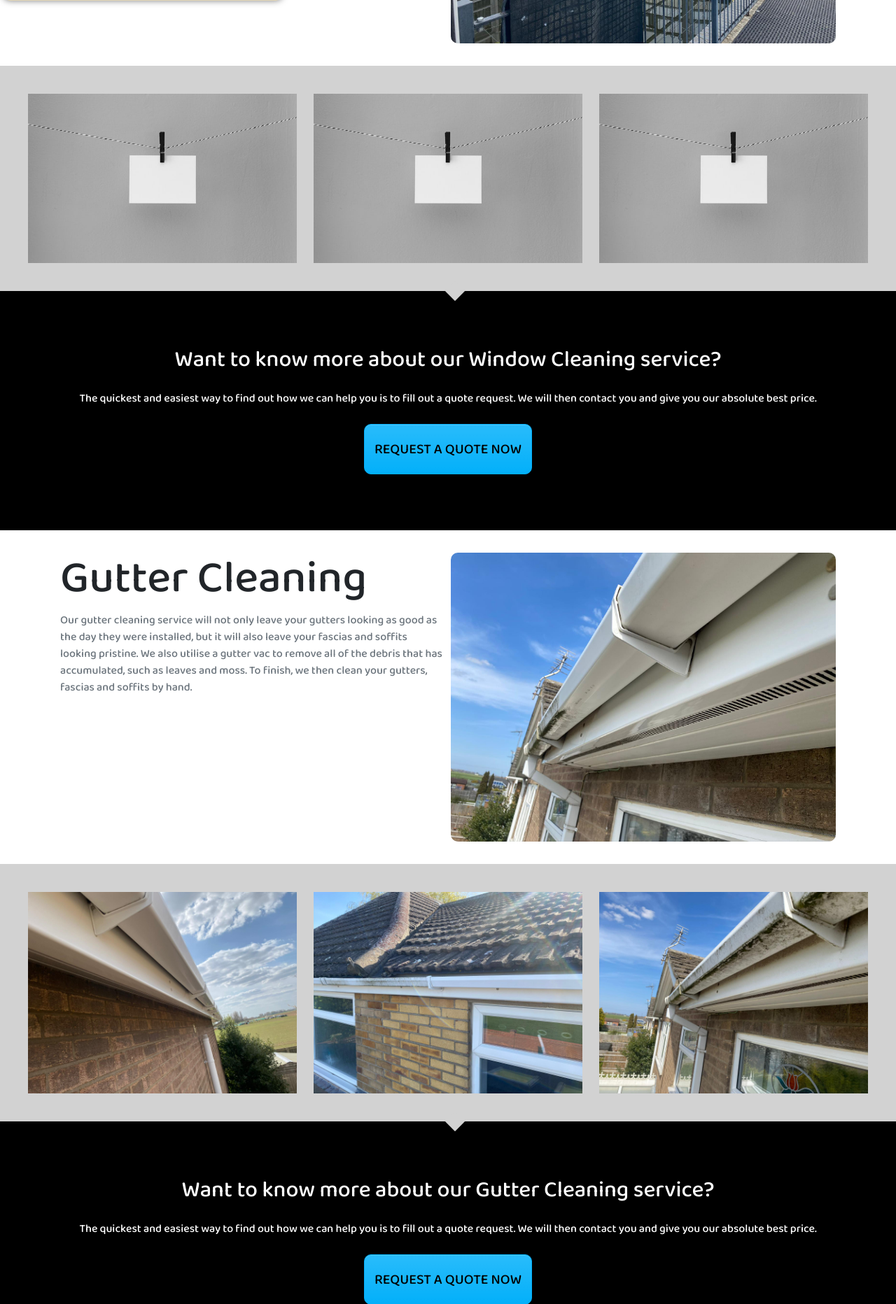
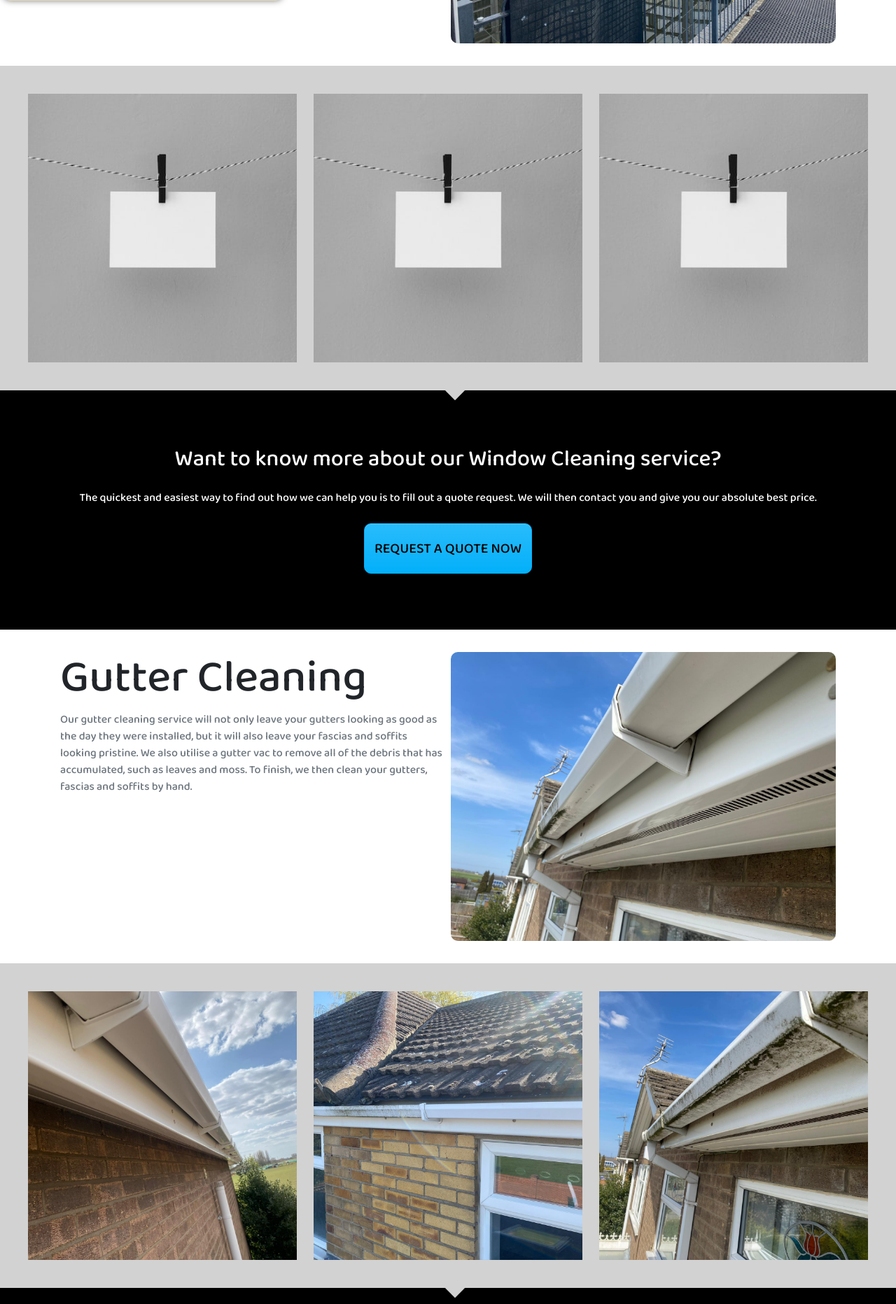
Before and after one commit to pmedia84/bwc, a PHP site: page /services in a window 1280 px wide. Shown: the part 795-2659 px from the top of the page at 70% size. Run offline with PHP 8.4, Linux system fonts and the light colour scheme; some libraries are stand-ins or nearby versions.

Commit message:
img settings on service page

```diff
--- a/scss/components/_cards.scss
+++ b/scss/components/_cards.scss
@@ -144,16 +144,26 @@
 
 ////////
 
-//Services image grid, displays 3 images below the service feature
+/////Services image grid, displays 3 images below the service feature
 
 .services-img-grid{
     display: grid;
     gap: $spacer-3;
     padding: $spacer-5;
+    justify-items: center;
     @media(min-width:$md){
         grid-template-columns: 1fr 1fr 1fr;
     }
+
+}
+//wrap images in this to keep the aspect ratio of images the same size regardless if teh images are portrait or landscape
+.img-wrapper{
+    aspect-ratio: 1/1;
+    max-height: 500px;
     img{
         height: 100%;
+        object-fit: cover;
+
     }
 }
+//////////////////////////////////////////////
--- a/services.php
+++ b/services.php
@@ -46,9 +46,9 @@
                 </div>
             </div>
             <div class="services-img-grid container-fw bg-tertiary-col-v2 py-4">
-                <img src="./assets/img/placeholder.jpg" alt="">
-                <img src="./assets/img/placeholder.jpg" alt="">
-                <img src="./assets/img/placeholder.jpg" alt="">
+                <div class="img-wrapper"><img src="./assets/img/placeholder.jpg" alt=""></div>
+                <div class="img-wrapper"><img src="./assets/img/placeholder.jpg" alt=""></div>
+                <div class="img-wrapper"><img src="./assets/img/placeholder.jpg" alt=""></div>
             </div>
             <div class="container-fw">
                 <div class="cta-fw">
@@ -70,9 +70,9 @@
                 </div>
             </div>
             <div class="services-img-grid container-fw bg-tertiary-col-v2 py-4">
-                <img src="./assets/img/services/gutter-cleaning1.jpg" alt="">
-                <img src="./assets/img/services/gutter-cleaning2.jpg" alt="">
-                <img src="./assets/img/services/gutter-cleaning3.jpg" alt="">
+                <div class="img-wrapper"><img src="./assets/img/services/gutter-cleaning1.jpg" alt=""></div>
+                <div class="img-wrapper"><img src="./assets/img/services/gutter-cleaning2.jpg" alt=""></div>
+                <div class="img-wrapper"><img src="./assets/img/services/gutter-cleaning3.jpg" alt=""></div>
             </div>
             <div class="container-fw">
                 <div class="cta-fw">
@@ -98,9 +98,9 @@
                 </div>
             </div>
             <div class="services-img-grid container-fw bg-tertiary-col-v2 py-4">
-                <img src="./assets/img/services/public-sector1.jpg" alt="">
-                <img src="./assets/img/services/public-sector2.jpg" alt="">
-                <img src="./assets/img/services/public-sector3.jpg" alt="">
+                <div class="img-wrapper"><img src="./assets/img/services/public-sector1.jpg" alt=""></div>
+                <div class="img-wrapper"><img src="./assets/img/services/public-sector2.jpg" alt=""></div>
+                <div class="img-wrapper"><img src="./assets/img/services/public-sector3.jpg" alt=""></div>
             </div>
             <div class="container-fw">
                 <div class="cta-fw">
@@ -126,9 +126,9 @@
                 </div>
             </div>
             <div class="services-img-grid container-fw bg-tertiary-col-v2 py-4">
-                <img src="./assets/img/services/conservatory-cleaning1.jpg" alt="">
-                <img src="./assets/img/services/conservatory-cleaning2.jpg" alt="">
-                <img src="./assets/img/services/conservatory-cleaning3.jpg" alt="">
+                <div class="img-wrapper"><img src="./assets/img/services/conservatory-cleaning1.jpg" alt=""></div>
+                <div class="img-wrapper"><img src="./assets/img/services/conservatory-cleaning2.jpg" alt=""></div>
+                <div class="img-wrapper"><img src="./assets/img/services/conservatory-cleaning3.jpg" alt=""></div>
             </div>
             <div class="container-fw">
                 <div class="cta-fw">
@@ -154,9 +154,9 @@
                 </div>
             </div>
             <div class="services-img-grid container-fw bg-tertiary-col-v2 py-4">
-                <img src="./assets/img/services/roof-cleaning1.jpg" alt="">
-                <img src="./assets/img/services/roof-cleaning2.jpg" alt="">
-                <img src="./assets/img/services/roof-cleaning3.jpg" alt="">
+                <div class="img-wrapper"><img src="./assets/img/services/roof-cleaning1.jpg" alt=""></div>
+                <div class="img-wrapper"><img src="./assets/img/services/roof-cleaning2.jpg" alt=""></div>
+                <div class="img-wrapper"><img src="./assets/img/services/roof-cleaning3.jpg" alt=""></div>
             </div>
 
         </section>
@@ -183,9 +183,9 @@
                 </div>
             </div>
             <div class="services-img-grid container-fw bg-tertiary-col-v2 py-4">
-                <img src="./assets/img/services/lodge-cleaning1.jpg" alt="">
-                <img src="./assets/img/services/lodge-cleaning2.jpg" alt="">
-                <img src="./assets/img/services/lodge-cleaning3.jpg" alt="">
+                <div class="img-wrapper"><img src="./assets/img/services/lodge-cleaning1.jpg" alt=""></div>
+                <div class="img-wrapper"><img src="./assets/img/services/lodge-cleaning2.jpg" alt=""></div>
+                <div class="img-wrapper"><img src="./assets/img/services/lodge-cleaning3.jpg" alt=""></div>
             </div>
             <div class="container-fw">
                 <div class="cta-fw">
```
Also changed, not shown: assets/css/styles.css, 1 other file.
